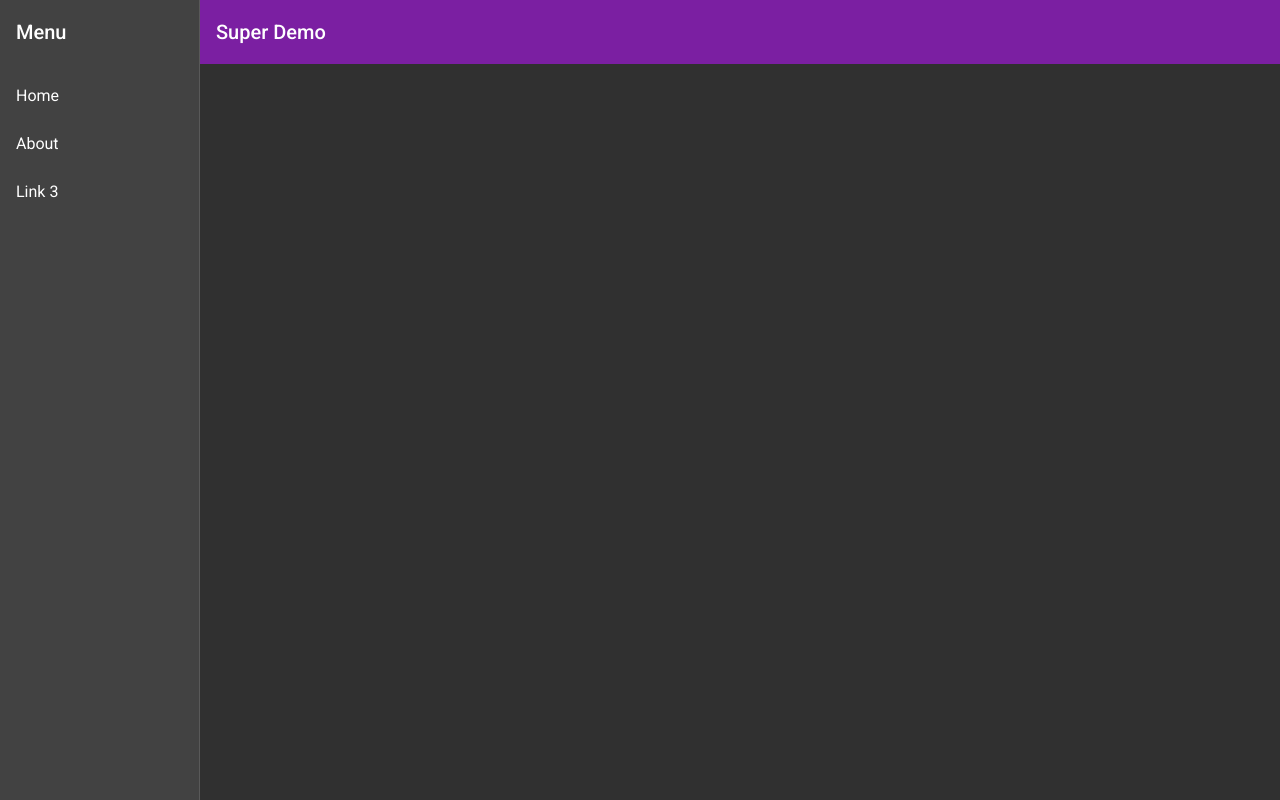
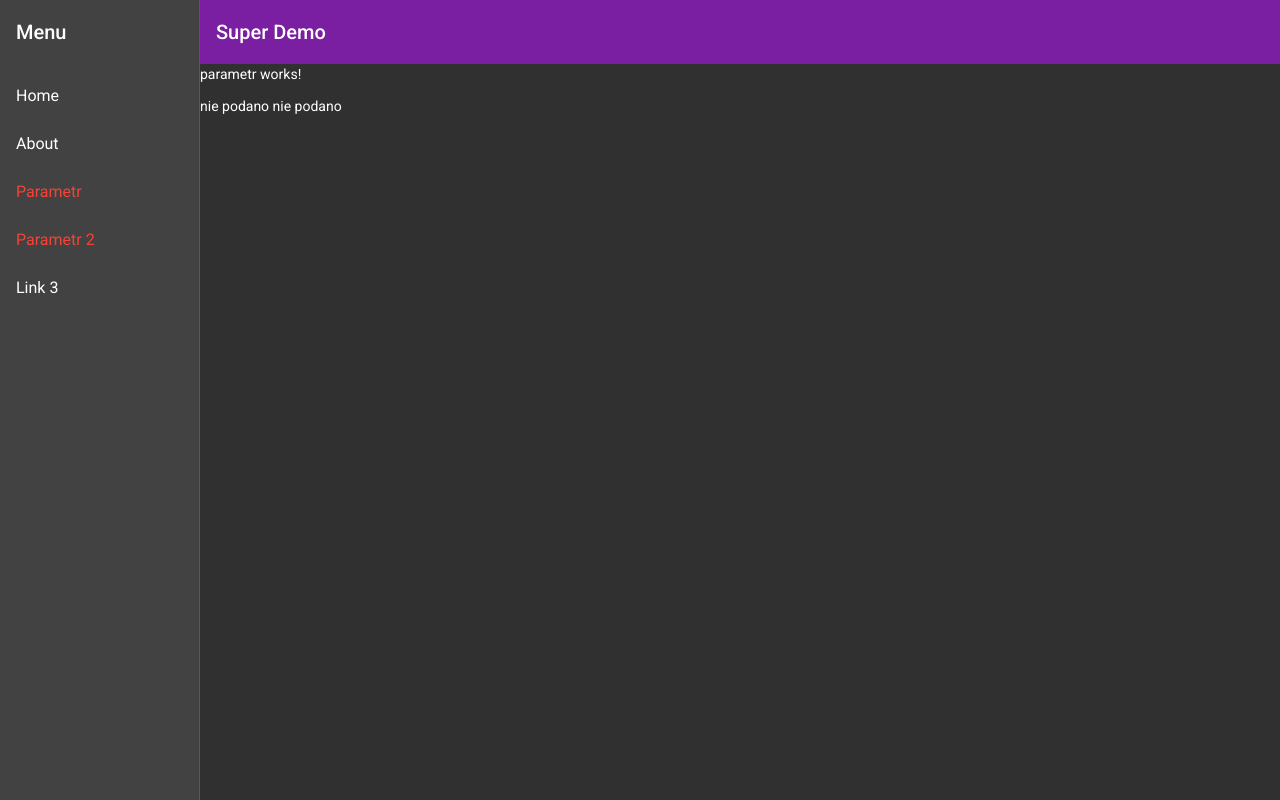
Before and after one commit to ArtifexEt/sda-temp, an Angular app: page /parametr in a window 1280 px wide. Before the commit this address led to /. Built offline with nearby package versions, Linux system fonts and the light colour scheme.

Commit message:
dodanie obslugi parametrow

```diff
--- a/src/app/app-routing.module.ts
+++ b/src/app/app-routing.module.ts
@@ -7,7 +7,8 @@ const routes: Routes = [
       .then(m => m.HomeModule) },
   { path: 'about', loadChildren: () => import('./views/about/about.module')
       .then(m => m.AboutModule)
-}
+},
+      { path: 'parametr', loadChildren: () => import('./views/parametr/parametr.module').then(m => m.ParametrModule) }
 
 ];
 
--- a/src/app/layout/layout.component.html
+++ b/src/app/layout/layout.component.html
@@ -7,6 +7,13 @@
     <mat-nav-list>
       <a mat-list-item [routerLinkActive]="'active'" [routerLink]="['/home']">Home</a>
       <a mat-list-item [routerLinkActive]="'active'"  [routerLink]="['/about']">About</a>
+      <a mat-list-item [routerLinkActive]="'active'"  [routerLink]="['/parametr', {
+      imie: 'Krzysiek',
+      wiek: 20 }]">Parametr</a>
+
+      <a mat-list-item [routerLinkActive]="'active'"  [routerLink]="['/parametr', {
+      imie: 'Patrycja',
+      wiek: 20 }]">Parametr 2</a>
       <a mat-list-item href="#">Link 3</a>
     </mat-nav-list>
   </mat-sidenav>
--- /dev/null
+++ b/src/app/views/parametr/parametr-routing.module.ts
@@ -0,0 +1,11 @@
+import { NgModule } from '@angular/core';
+import { RouterModule, Routes } from '@angular/router';
+import { ParametrComponent } from './parametr.component';
+
+const routes: Routes = [{ path: '', component: ParametrComponent }];
+
+@NgModule({
+  imports: [RouterModule.forChild(routes)],
+  exports: [RouterModule]
+})
+export class ParametrRoutingModule { }
--- /dev/null
+++ b/src/app/views/parametr/parametr.component.html
@@ -0,0 +1,3 @@
+<p>parametr works!</p>
+{{ imie }}
+{{ wiek }}
--- /dev/null
+++ b/src/app/views/parametr/parametr.component.ts
@@ -0,0 +1,32 @@
+import {Component, OnDestroy, OnInit} from '@angular/core';
+import {ActivatedRoute} from "@angular/router";
+import {Subscription} from "rxjs";
+
+@Component({
+  selector: 'app-parametr',
+  templateUrl: './parametr.component.html',
+  styleUrls: ['./parametr.component.scss']
+})
+export class ParametrComponent implements OnInit, OnDestroy {
+  public imie!: string;
+
+  public wiek!: number | string;
+
+  private subscription!: Subscription;
+
+  constructor(  private route: ActivatedRoute) { }
+
+  ngOnInit(): void {
+   this.subscription=  this.route.paramMap.subscribe(params => {
+      this.imie = params.get('imie') || 'nie podano';
+      this.wiek = params.get('wiek') || 'nie podano';
+    })
+  }
+
+  ngOnDestroy(): void {
+    this.subscription?.unsubscribe();
+  }
+
+
+
+}
```
Also changed, not shown: src/app/views/home/home.module.ts (+6 -5 lines), src/app/views/parametr/parametr.module.ts (added, +19 -0 lines), src/app/views/parametr/parametr.component.scss (added), 1 other file (tests, documents, lock files or other folders).
